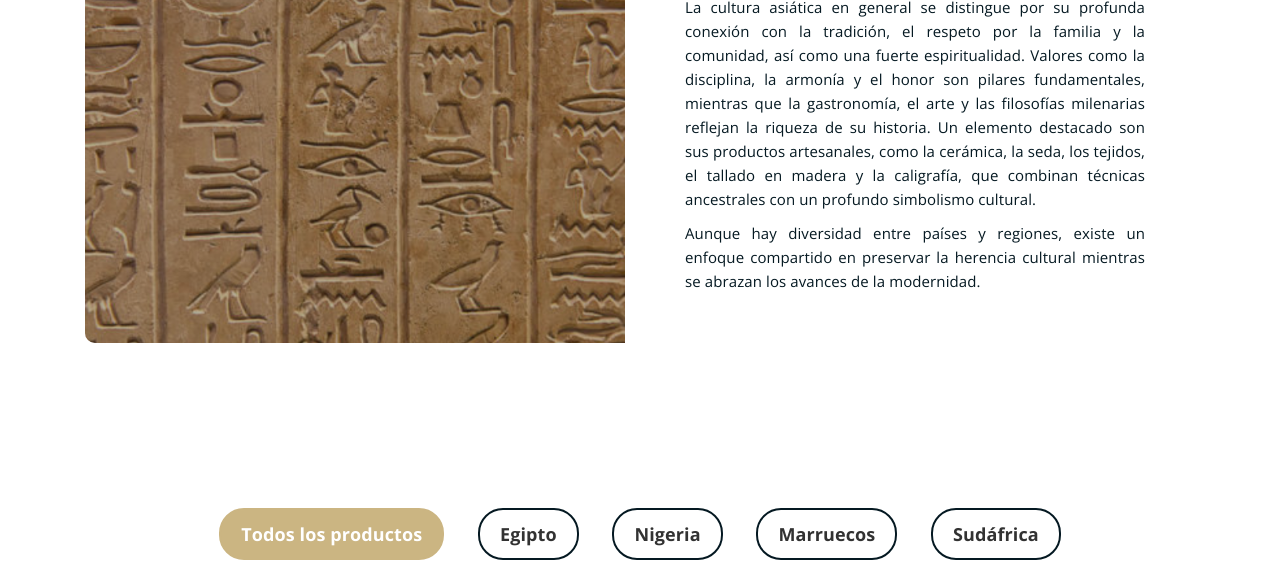
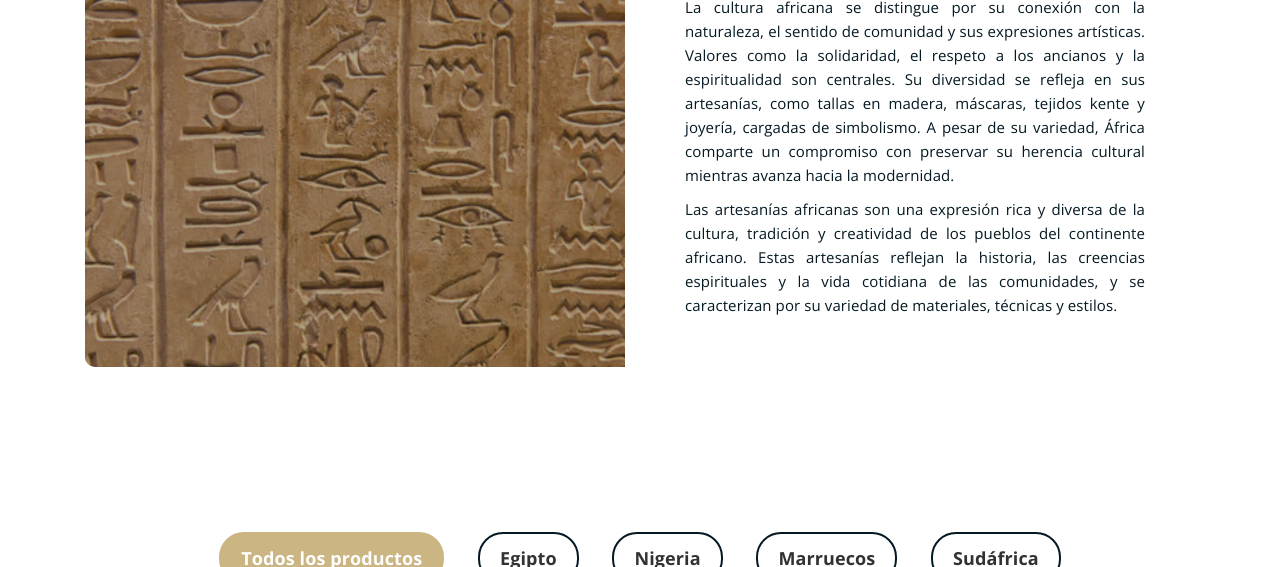
Before and after one commit to tesorosdelmundo/Africa, a plain HTML site: page index.html in a window 1280 px wide. Shown: the part 840-1407 px from the top of the page. Drawn offline with nearby package versions, Linux system fonts and the light colour scheme.

Commit message:
Update index.html

```diff
--- a/index.html
+++ b/index.html
@@ -188,8 +188,8 @@
 				<div class="abt-text">
 					<p class="top-sub">África</p>
 					<h2>Bienvenidos a <span class="orange-text">África</span></h2>
-					<p style="text-align: justify;">La cultura asiática en general se distingue por su profunda conexión con la tradición, el respeto por la familia y la comunidad, así como una fuerte espiritualidad. Valores como la disciplina, la armonía y el honor son pilares fundamentales, mientras que la gastronomía, el arte y las filosofías milenarias reflejan la riqueza de su historia. Un elemento destacado son sus productos artesanales, como la cerámica, la seda, los tejidos, el tallado en madera y la caligrafía, que combinan técnicas ancestrales con un profundo simbolismo cultural.</p>
-					<p style="text-align: justify;">Aunque hay diversidad entre países y regiones, existe un enfoque compartido en preservar la herencia cultural mientras se abrazan los avances de la modernidad.</p>
+					<p style="text-align: justify;">La cultura africana se distingue por su conexión con la naturaleza, el sentido de comunidad y sus expresiones artísticas. Valores como la solidaridad, el respeto a los ancianos y la espiritualidad son centrales. Su diversidad se refleja en sus artesanías, como tallas en madera, máscaras, tejidos kente y joyería, cargadas de simbolismo. A pesar de su variedad, África comparte un compromiso con preservar su herencia cultural mientras avanza hacia la modernidad. </p>
+					<p style="text-align: justify;">Las artesanías africanas son una expresión rica y diversa de la cultura, tradición y creatividad de los pueblos del continente africano. Estas artesanías reflejan la historia, las creencias espirituales y la vida cotidiana de las comunidades, y se caracterizan por su variedad de materiales, técnicas y estilos.</p>
 				</div>
 			</div>
 		</div>
```
